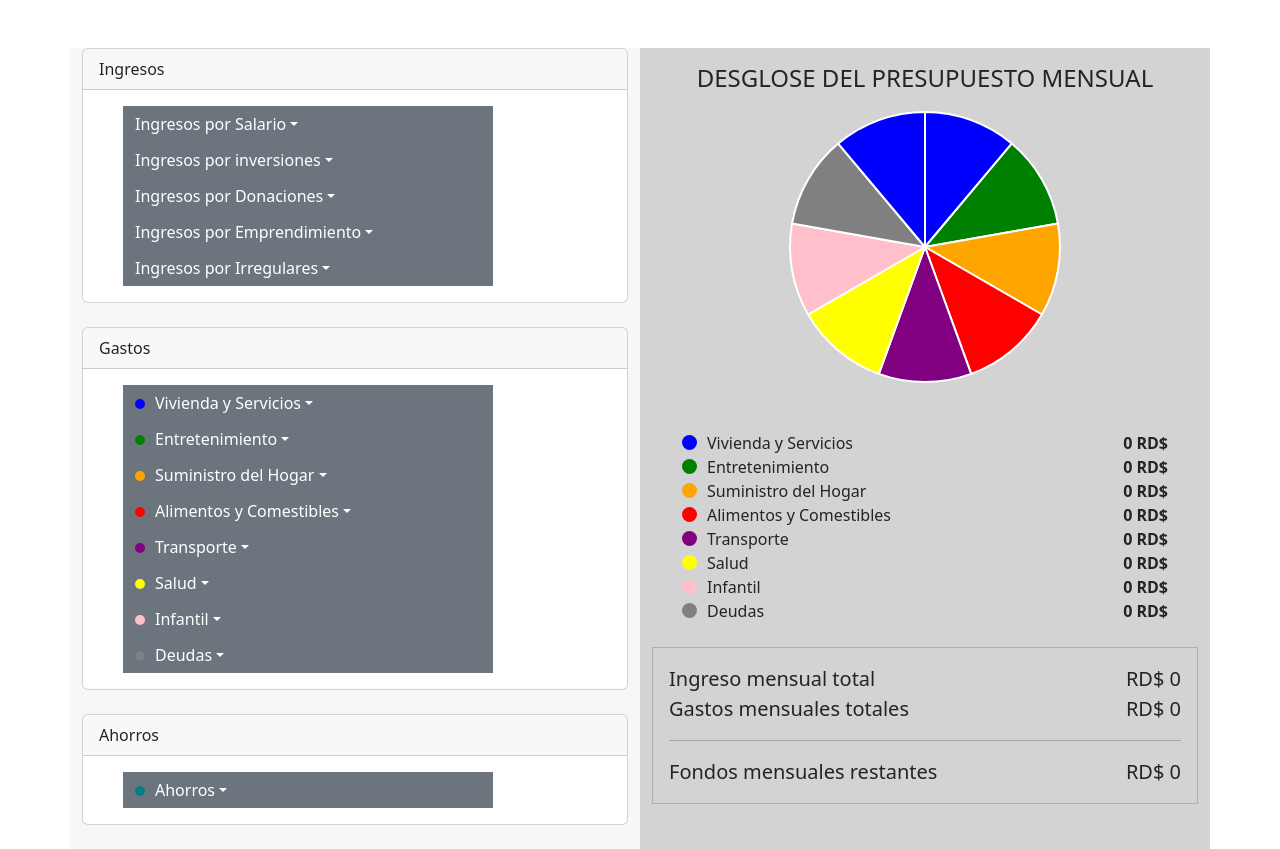
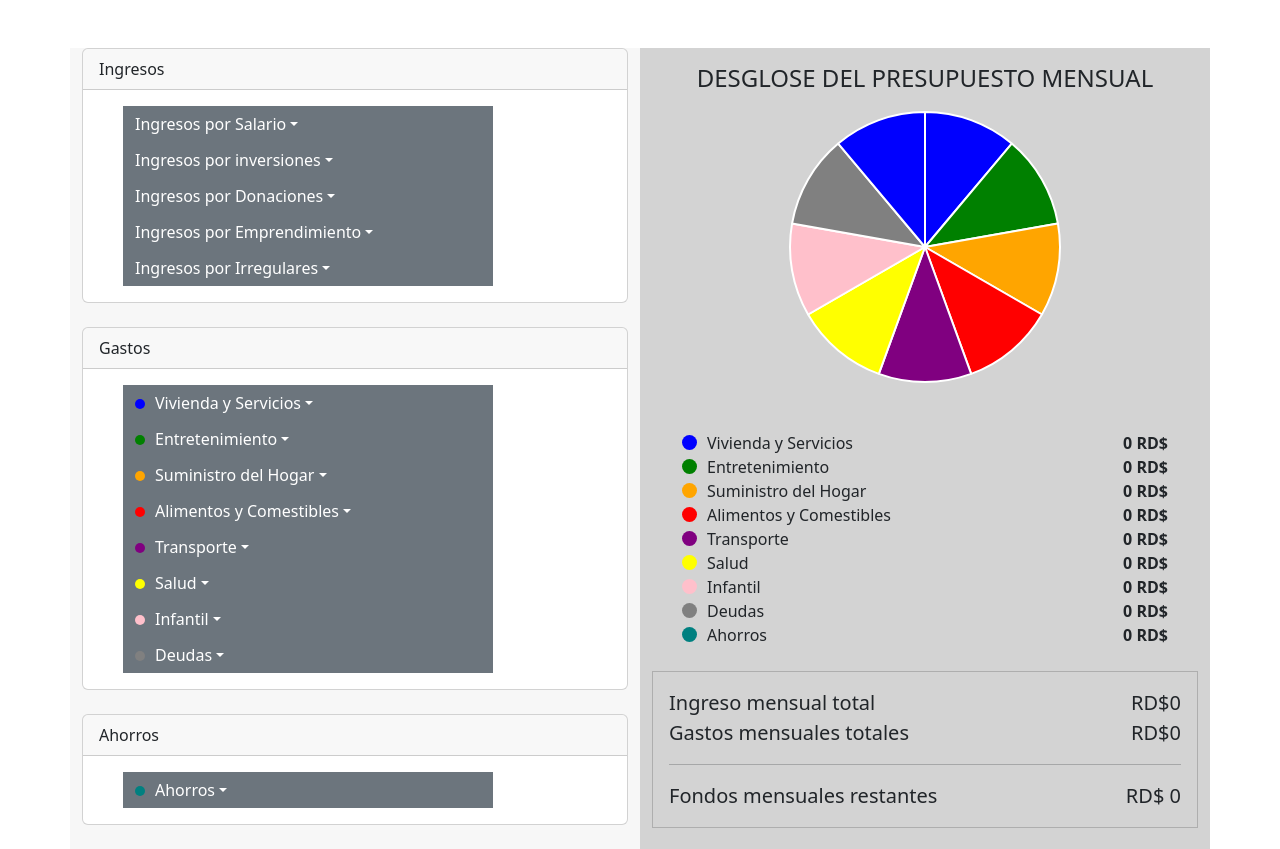
Before and after one commit to tonderflash/CalculadoraPresupuesto, a React (Create React App) app: page / in a window 1280 px wide. Built offline with nearby package versions, Linux system fonts and the light colour scheme.

Commit message:
juan luis nos ha salvado

```diff
--- a/package.json
+++ b/package.json
@@ -16,7 +16,9 @@
     "js-cookie": "^3.0.5",
     "react": "^18.2.0",
     "react-chartjs-2": "^5.2.0",
+    "react-currency-input-field": "^3.6.11",
     "react-dom": "^18.2.0",
+    "react-number-format": "^5.3.0",
     "react-scripts": "5.0.1",
     "universal-cookie": "^6.1.0",
     "web-vitals": "^2.1.4"
--- a/src/App.js
+++ b/src/App.js
@@ -170,6 +170,8 @@ function App() {
     ],
   });
 
+  console.log(budgetExpenses);
+
   const setExpense = (expense, value) => {
     setBudgetExpenses((prev) => ({
       ...prev,
--- a/src/components/ahorros/FormAhorros.js
+++ b/src/components/ahorros/FormAhorros.js
@@ -31,7 +31,11 @@ const FormAhorros = () => {
                 {expense.nombre}
               </button>
               <ul className="dropdown-menu col-12 menu-size">
-                <ViviendaServicios expense={expense} expenseIndex={index} />
+                <ViviendaServicios
+                  expense={expense}
+                  expenseIndex={index}
+                  budgetGroup={"consolidatedDataAhorros"}
+                />
               </ul>
             </div>
           ))}
--- a/src/components/gastos/FormGastos.js
+++ b/src/components/gastos/FormGastos.js
@@ -4,6 +4,8 @@ import BudgetContext from "./GastosContext";
 
 const FormGastos = () => {
   const { budgetExpenses: expenses } = useContext(BudgetContext);
+
+  console.log("expenses", expenses.consolidatedDataGastos);
 
   return (
     <div className="container">
@@ -31,7 +33,11 @@ const FormGastos = () => {
                 {expense.nombre}
               </button>
               <ul className="dropdown-menu col-12 menu-size">
-                <ViviendaServicios expense={expense} expenseIndex={index} />
+                <ViviendaServicios
+                  expense={expense}
+                  expenseIndex={index}
+                  budgetGroup={"consolidatedDataGastos"}
+                />
               </ul>
             </div>
           ))}
--- a/src/components/gastos/ViviendaServicios.js
+++ b/src/components/gastos/ViviendaServicios.js
@@ -1,20 +1,19 @@
 import React, { useContext } from "react";
 import BudgetContext from "./GastosContext";
+import CurrencyInput from "react-currency-input-field";
 
-const ViviendaServicios = ({ expense, expenseIndex }) => {
+const ViviendaServicios = ({ expense, expenseIndex, budgetGroup }) => {
   const { budgetExpenses, setExpense } = useContext(BudgetContext);
 
-  const handleInputChange = (event, rangeId) => {
-    const { value } = event.target;
-
+  const handleInputChange = (value, rangeId) => {
     const expenseTMP = { ...expense };
 
-    const budgetTMP = [...budgetExpenses.consolidatedDataGastos];
+    const budgetTMP = [...budgetExpenses[budgetGroup]];
     let expenseTotal = 0;
 
     expenseTMP.subExpenses.map((item) => {
       if (item.id === rangeId) {
-        item.value = value;
+        item.value = parseInt(value);
       }
 
       expenseTotal += parseInt(item.value);
@@ -26,7 +25,7 @@ const ViviendaServicios = ({ expense, expenseIndex }) => {
 
     budgetTMP[expenseIndex] = expenseTMP;
 
-    setExpense("consolidatedDataGastos", budgetTMP);
+    setExpense(budgetGroup, budgetTMP);
   };
 
   return (
@@ -37,14 +36,20 @@ const ViviendaServicios = ({ expense, expenseIndex }) => {
             <label htmlFor={campo.id + "Input"}>{campo.id}</label>
             <div className="input-group">
               <span className="input-group-text">$RD</span>
-              <input
-                type="number"
+              <CurrencyInput
                 className="form-control"
                 id={campo.id + "Input"}
                 name={campo.id + "Input"}
                 value={campo.value || 0}
-                onChange={(event) => handleInputChange(event, campo.id)}
+                defaultValue={0}
+                decimalsLimit={2}
+                onValueChange={(value) => handleInputChange(value, campo.id)}
               />
+              {/* <input
+                type="number"
+
+                onChange={}
+              /> */}
             </div>
             <div className="mx-4">
               <input
@@ -54,7 +59,9 @@ const ViviendaServicios = ({ expense, expenseIndex }) => {
                 max="100000"
                 id={campo.id}
                 value={campo.value || 0}
-                onChange={(event) => handleInputChange(event, campo.id)}
+                onChange={(event) =>
+                  handleInputChange(event.target.value, campo.id)
+                }
               />
             </div>
           </div>
--- a/src/components/ingresos/FormIngresos.js
+++ b/src/components/ingresos/FormIngresos.js
@@ -21,7 +21,11 @@ const FormIngresos = () => {
                 {expense.nombre}
               </button>
               <ul className="dropdown-menu col-12 menu-size">
-                <ViviendaServicios expense={expense} expenseIndex={index} />
+                <ViviendaServicios
+                  expense={expense}
+                  expenseIndex={index}
+                  budgetGroup={"consolidatedDataIngresos"}
+                />
               </ul>
             </div>
           ))}
--- a/src/pages/Home.js
+++ b/src/pages/Home.js
@@ -1,4 +1,4 @@
-import React from "react";
+import React, { useCallback, useMemo } from "react";
 
 import Gastos from "../components/gastos/Gastos";
 import Ingresos from "../components/ingresos/Ingresos";
@@ -6,9 +6,35 @@ import Ahorros from "../components/ahorros/Ahorros";
 import PieChart from "../components/PieChart";
 import { useContext } from "react";
 import BudgetContext from "../components/gastos/GastosContext";
+import { NumericFormat } from "react-number-format";
 
 const Home = () => {
   const { budgetExpenses } = useContext(BudgetContext);
+
+  const graphLegend = budgetExpenses.consolidatedDataGastos.concat(
+    budgetExpenses.consolidatedDataAhorros
+  );
+
+  const calculateTotal = useCallback(
+    (budgetGroup) => {
+      return budgetExpenses[budgetGroup].reduce((acc, item) => {
+        return acc + item.value;
+      }, 0);
+    },
+    [budgetExpenses]
+  );
+
+  const summary = useMemo(() => {
+    const totalIncome = calculateTotal("consolidatedDataIngresos");
+    const totalExpenses = calculateTotal("consolidatedDataGastos");
+    const totalSavings = calculateTotal("consolidatedDataAhorros");
+
+    return {
+      totalIncome,
+      totalExpenses: totalExpenses + totalSavings,
+      totalRemaining: totalIncome - totalExpenses - totalSavings,
+    };
+  }, [budgetExpenses]);
 
   return (
     <div
@@ -52,7 +78,7 @@ const Home = () => {
             <PieChart />
           </div>
           <div>
-            {budgetExpenses.consolidatedDataGastos.map((elemento, index) => (
+            {graphLegend.map((elemento, index) => (
               <div className="flex-container" key={index}>
                 <span
                   style={{ backgroundColor: elemento.color }}
@@ -61,11 +87,17 @@ const Home = () => {
                 <p className="p-16" style={{ flex: 1 }}>
                   {elemento.nombre}
                 </p>
-                <p className="p-17">{elemento.value} RD$</p>
+                <p className="p-17">
+                  <NumericFormat
+                    value={elemento.value}
+                    displayType={"text"}
+                    thousandSeparator={true}
+                  />{" "}
+                  RD$
+                </p>
               </div>
             ))}
           </div>
-          <div>
           <div>
             <div
               className="card result-size mt-4"
@@ -75,20 +107,40 @@ const Home = () => {
                 <div className="card-text custom-text">
                   <div className="d-flex justify-content-between">
                     Ingreso mensual total
-                      <span>RD$ 0</span>
-                    </div>
+                    <span>
+                      RD$
+                      <NumericFormat
+                        value={summary.totalIncome}
+                        displayType={"text"}
+                        thousandSeparator={true}
+                      />
+                    </span>
                   </div>
                   <div className="card-text custom-text">
                     <div className="d-flex justify-content-between">
                       Gastos mensuales totales
-                      <span>RD$ 0</span>
+                      <span>
+                        RD$
+                        <NumericFormat
+                          value={summary.totalExpenses}
+                          displayType={"text"}
+                          thousandSeparator={true}
+                        />
+                      </span>{" "}
                     </div>
                   </div>
                   <hr />
                   <div className="card-text custom-text">
                     <div className="d-flex justify-content-between">
                       Fondos mensuales restantes
-                      <span>RD$ 0</span>
+                      <span>
+                        RD${" "}
+                        <NumericFormat
+                          value={summary.totalRemaining}
+                          displayType={"text"}
+                          thousandSeparator={true}
+                        />
+                      </span>{" "}
                     </div>
                   </div>
                 </div>
```
Also changed, not shown: 2 other files (tests, documents, lock files or other folders). Lines whose indentation alone changed are shown as unchanged.
